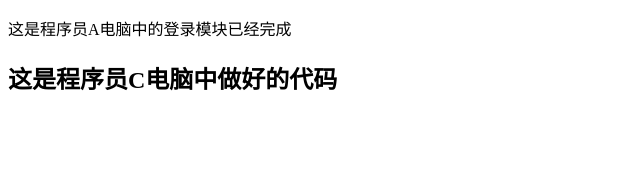
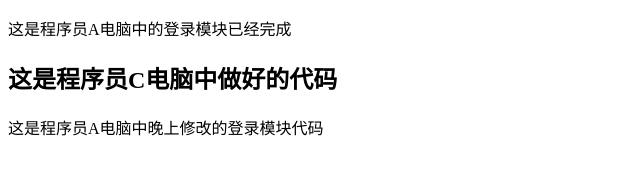
Before and after one commit to TsuiKelvin/guangzhouheima8, a plain HTML site: page index.html in a window 1280 px wide. Shown: the whole page, without its empty margins (0-640 px from the left). Drawn offline with Linux system fonts and the light colour scheme.

Commit message:
这是程序员A晚上修改的代码块

```diff
--- a/index.html
+++ b/index.html
@@ -9,5 +9,7 @@
 <body>
 <p>这是程序员A电脑中的登录模块已经完成</p>
 <h2>这是程序员C电脑中做好的代码</h2>
+
+<p>这是程序员A电脑中晚上修改的登录模块代码</p>
 </body>
 </html>
```
